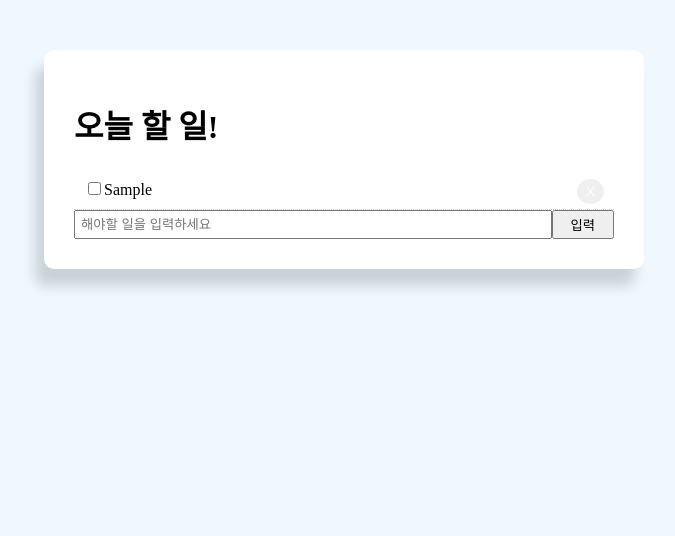
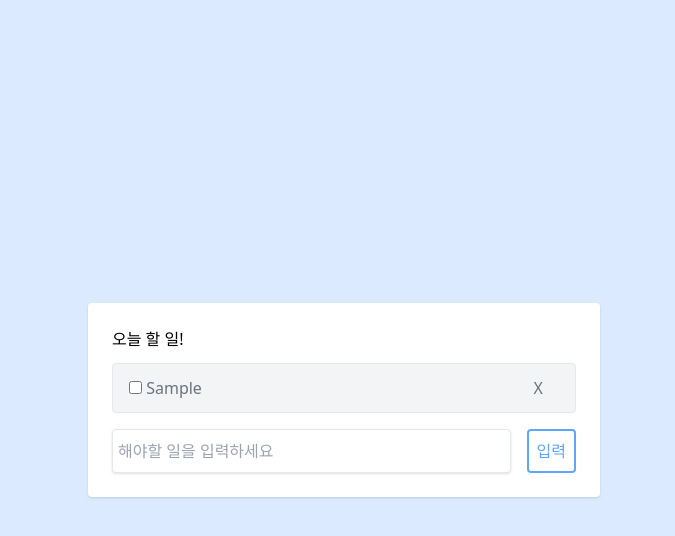
Before and after one commit to kkyu0718/react-study, a React (Create React App) app in the folder react-todo-app/: page / in a window 1280 px wide. Both pictures are taken after typing "Sample" into the empty fields and a click on the input "입력". Shown: the top 536 px of the page, without its empty margins (296-971 px from the left). Built offline with nearby package versions, Linux system fonts and the light colour scheme.

Commit message:
add tailwind css

```diff
--- a/react-todo-app/package.json
+++ b/react-todo-app/package.json
@@ -34,5 +34,10 @@
       "last 1 firefox version",
       "last 1 safari version"
     ]
+  },
+  "devDependencies": {
+    "autoprefixer": "^10.4.7",
+    "postcss": "^8.4.14",
+    "tailwindcss": "^3.1.6"
   }
 }
--- /dev/null
+++ b/react-todo-app/postcss.config.js
@@ -0,0 +1,6 @@
+module.exports = {
+  plugins: {
+    tailwindcss: {},
+    autoprefixer: {},
+  },
+}
--- a/react-todo-app/src/App.css
+++ b/react-todo-app/src/App.css
@@ -1,3 +1,7 @@
+@tailwind base;
+@tailwind components;
+@tailwind utilities;
+
 .container{
   margin:auto ;
   max-width : 600px;
--- a/react-todo-app/src/App.js
+++ b/react-todo-app/src/App.js
@@ -25,9 +25,9 @@
 
 
 
-  return(<div className='container'>
-      <div className='todoBlock'>
-        <div className='title'>
+  return(<div className='flex items-center justify-center w-screen h-screen bg-blue-100' >
+      <div className='w-full p-6 m-4 bg-white rounded shadow lg:w-3/4 lg:max-w-lg'>
+        <div className='flex justify-between mb-3'>
           <h1>오늘 할 일!</h1>
         </div>
 
--- a/react-todo-app/src/components/Form.js
+++ b/react-todo-app/src/components/Form.js
@@ -8,10 +8,11 @@
 
 
   return (
-    <form style = {{display : 'flex'}} onSubmit = {handleSubmit}>
+    <form onSubmit = {handleSubmit} className = "flex pt-2">
           <input
             type = "text"
             name='value'
+            className='w-full px-3 py-2 mr-4 text-gray-500 border rounded shadow'
             style = {{flex : '10', padding : '5px'}}
             placeholder = "해야할 일을 입력하세요"
             value = {value}
@@ -19,8 +20,8 @@
           <input
             type = "submit"
             value = "입력"
-            className='btn'
-            style = {{flex : '1'}}/>
+            className='p-2 text-blue-400 border-2 border-blue-400 rounded hover:text-white hover:bg-blue-200'
+            />
         </form>
   )
 }
--- a/react-todo-app/src/components/List.js
+++ b/react-todo-app/src/components/List.js
@@ -1,14 +1,7 @@
 import React from 'react'
 
 export default function List({todoData, setTodoData}) {
-    const btnStyle = {
-        color : "#fff",
-        border : "none",
-        padding : "5px 9px",
-        borderRadius: "50%",
-        cursor : "pointer",
-        float : "right"
-      }
+
 
     const handleCompleteChange = (id) => {
         let newTodoData = todoData.map((data) => {
@@ -21,13 +14,6 @@
     }
 
 
-    const getStyle = (completed) => {
-    return {
-      padding : "10px",
-      borderBottom : "1px #ccc dotted",
-      textDecoration : completed ? "line-through" : "none"
-    }
-  }
 
 
 
@@ -41,10 +27,21 @@
     return (
     <div>
       {todoData.map((data) =>(
-          <div style = {getStyle(data.completed)} key = {data.id}>
-            <input type = "checkbox" defaultChecked = {false} onChange = {() => handleCompleteChange(data.id)}/>
-            {data.title}
-            <button style = {btnStyle} onClick = {() => handleClick(data.id)}>X</button>
+          <div key = {data.id}>
+            <div className='flex items-center justify-between w-full px-4 py-1 my-2 text-gray-500 bg-gray-100 border rounded'>
+            <div className = "items-center">
+              <input
+            type = "checkbox"
+            defaultChecked = {data.completed}
+            onChange = {() => handleCompleteChange(data.id)}/>
+            {" "}
+            <span className= {data.completed ? "line-through" : undefined}>{data.title}</span>
+            </div>
+            <div className='items-center'>
+
+            <button className = "px-4 py-2" onClick = {() => handleClick(data.id)}>X</button>
+            </div>
+            </div>
           </div>
 
 ))}
--- /dev/null
+++ b/react-todo-app/tailwind.config.js
@@ -0,0 +1,8 @@
+/** @type {import('tailwindcss').Config} */
+module.exports = {
+  content: [ "./src/**/*.{js,jsx,ts,tsx}"],
+  theme: {
+    extend: {},
+  },
+  plugins: [],
+}
```
Also changed, not shown: 1 other file (tests, documents, lock files or other folders).
